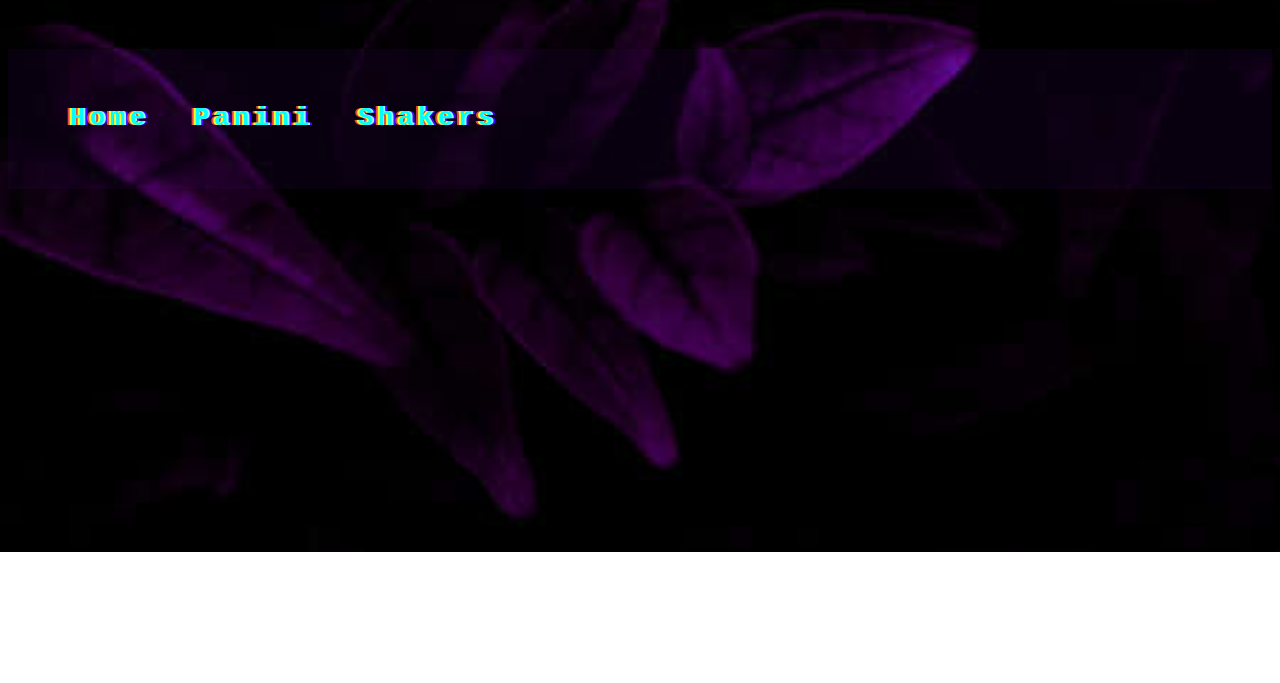
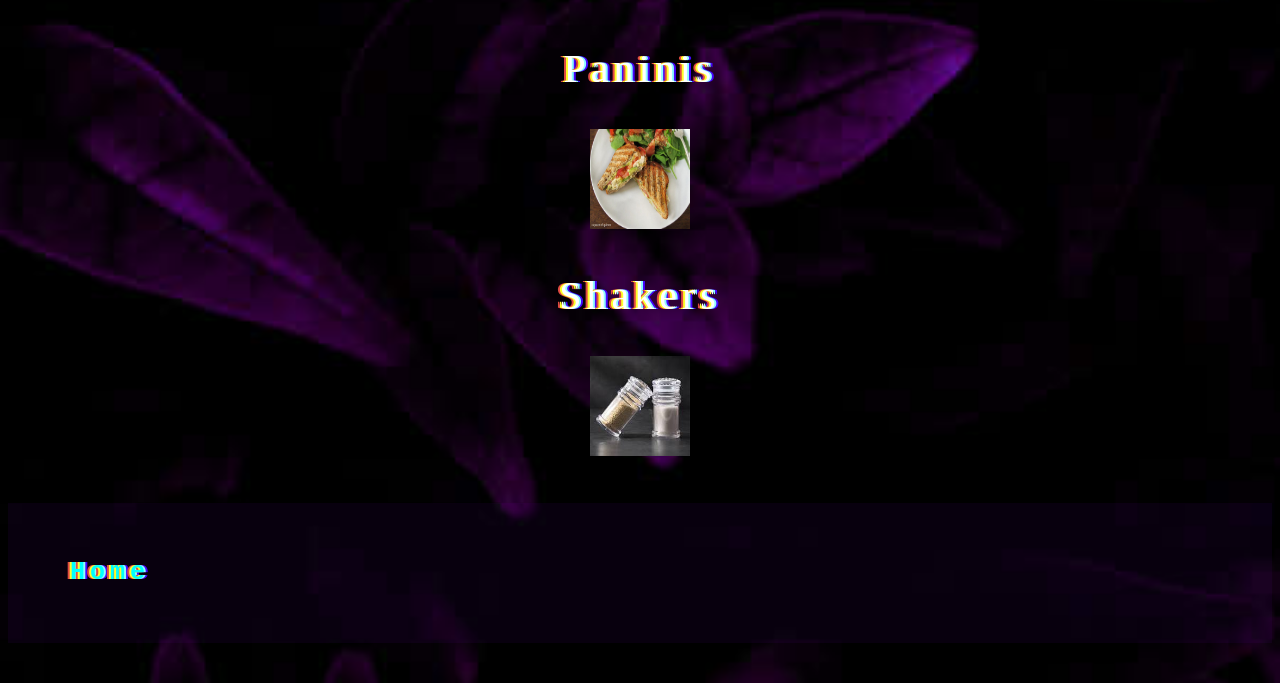
Before and after one commit to naishiama/naishiama.github.io, a plain HTML site: page products.html in a window 1280 px wide. Shown: the part 248-931 px from the top of the page. Before the commit the page ends 800 px from the top, so only its background shows below. Drawn offline with Linux system fonts and the light colour scheme.

Commit message:
updates to file viewport

```diff
--- a/products.html
+++ b/products.html
@@ -3,6 +3,8 @@
     <head>
         <title>Products</title>
         <link rel="stylesheet" href="style.css">
+        <meta name="viewport" content="width=device-width,initial-scale=1">
+
     </head>
     <script>
 
@@ -20,11 +22,13 @@
         </div>
 
         <div>
+            <p>Paninis</p><a href="panini.html"><img border="0" alt="W3Schools" src="./paninis/grilledchickenandavocadopanini.jpg" width="100" height="100"></a>
+            <p>Shakers</p><a href="shakers.html"><img border="0" alt="W3Schools" src="./shakers/1.jpg" width="100" height="100"></a>
+        </div>
+
+        <div>
             <ul>
-
                 <li><a href="index.html">Home</a></li>
-                <li><a href="panini.html">Panini</a></li>
-                <li><a href="shakers.html">Shakers</a></li>
             </ul>
         </div>
     </body>
```
Also changed, not shown: about.html (+2 -0 lines), basket.html (+2 -0 lines), comment.html (+2 -0 lines), contact.html (+2 -0 lines).
